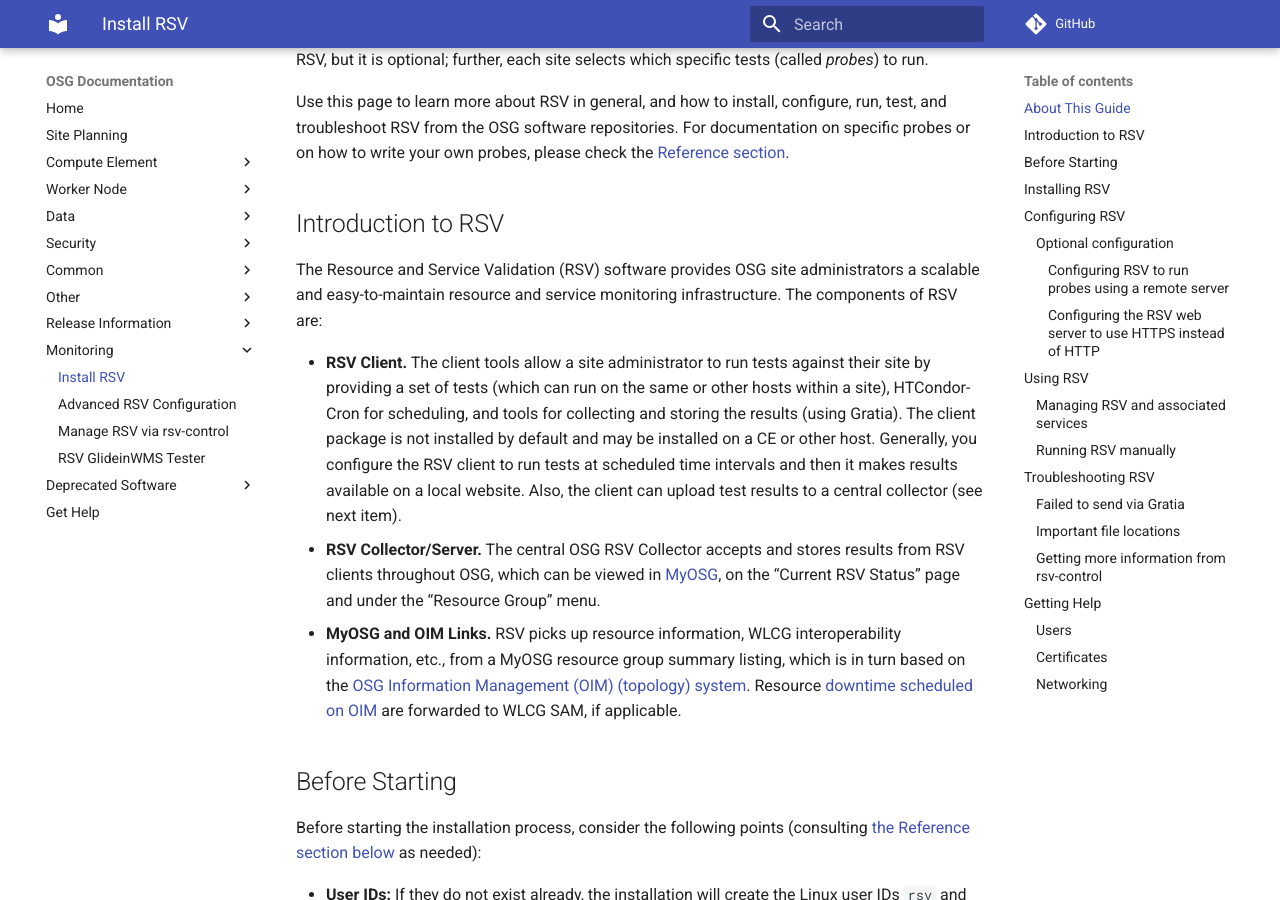
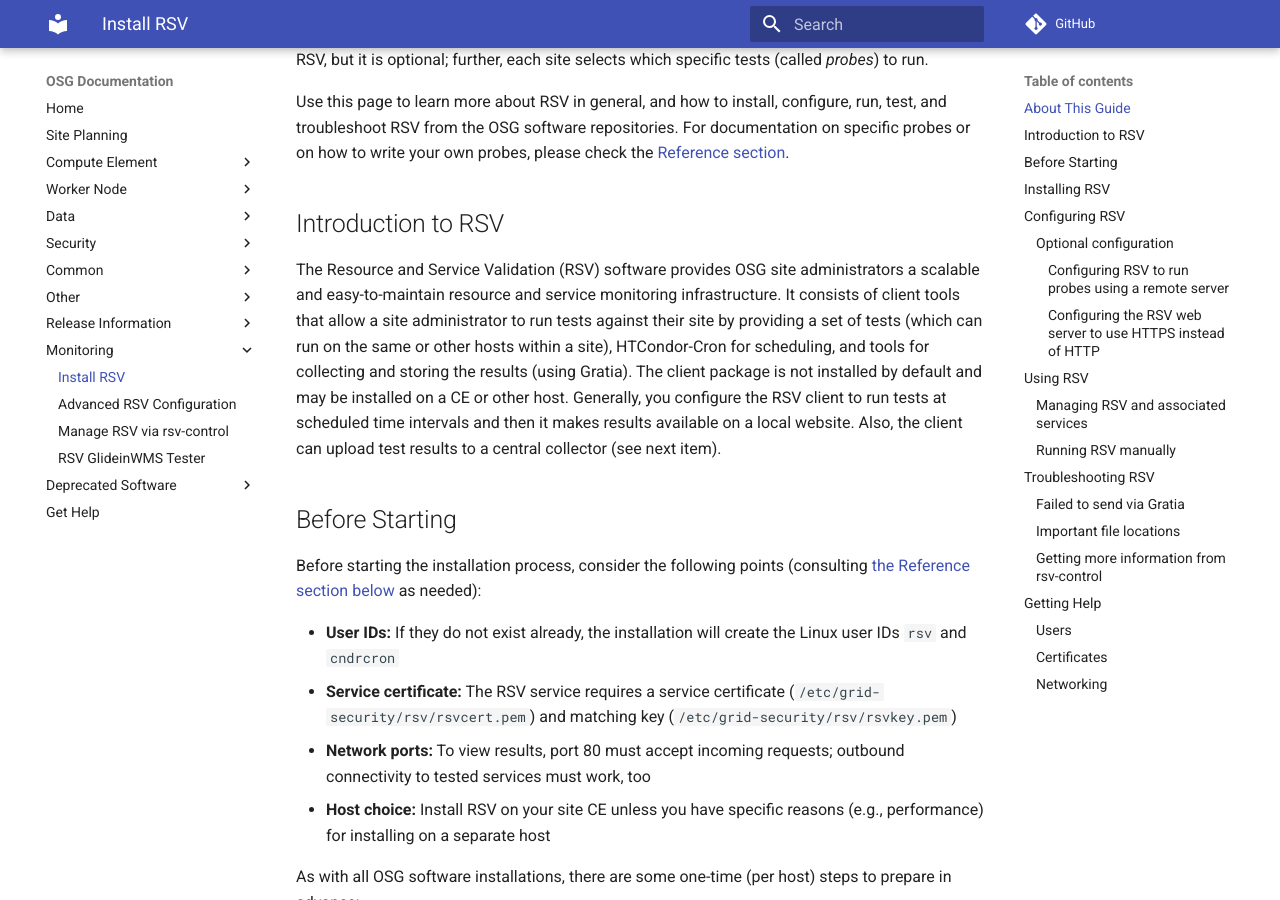
Before and after one commit to osg-htc/docs, an MkDocs documentation site: the page built from docs/monitoring/install-rsv.md, in a window 1280 px wide and 900 px high, scrolled down 276 px. Built offline with MkDocs 1.6.1 and Material for MkDocs 9.7.7, drawn with Linux system fonts in a browser that asks for light colours; comment, search, counter and statistics services are not loaded; old or Windows-style settings are respelled for this version of MkDocs.

Commit message:
Remove references to the RSV collector

```diff
--- a/docs/monitoring/install-rsv.md
+++ b/docs/monitoring/install-rsv.md
@@ -11,15 +11,14 @@
 Introduction to RSV
 -------------------
 
-The Resource and Service Validation (RSV) software provides OSG site administrators a scalable and easy-to-maintain resource and service monitoring infrastructure. The components of RSV are:
-
-- **RSV Client.** The client tools allow a site administrator to run tests against their site by providing a set of tests (which can run on the same or other hosts within a site), HTCondor-Cron for scheduling, and tools for collecting and storing the results (using Gratia). The client package is not installed by default and may be installed on a CE or other host. Generally, you configure the RSV client to run tests at scheduled time intervals and then it makes results available on a local website. Also, the client can upload test results to a central collector (see next item).
-- **RSV Collector/Server.** The central OSG RSV Collector accepts and stores results from RSV clients throughout OSG, which can be viewed in [MyOSG](http://my.opensciencegrid.org/), on the “Current RSV Status” page and under the “Resource Group” menu.
-- **MyOSG and OIM Links.** RSV picks up resource information, WLCG interoperability information, etc., from a MyOSG
-  resource group summary listing, which is in turn based on the
-  [OSG Information Management (OIM) (topology) system](https://github.com/opensciencegrid/topology#topology).
-  Resource [downtime scheduled on OIM](https://github.com/opensciencegrid/topology#modifying-the-data) are forwarded to
-  WLCG SAM, if applicable.
+The Resource and Service Validation (RSV) software provides OSG site administrators a scalable and easy-to-maintain
+resource and service monitoring infrastructure.
+It consists of client tools that allow a site administrator to run tests against their site by providing a set of tests
+(which can run on the same or other hosts within a site), HTCondor-Cron for scheduling, and tools for collecting and
+storing the results (using Gratia).
+The client package is not installed by default and may be installed on a CE or other host.
+Generally, you configure the RSV client to run tests at scheduled time intervals and then it makes results available on
+a local website. Also, the client can upload test results to a central collector (see next item).
 
 
 Before Starting
```
